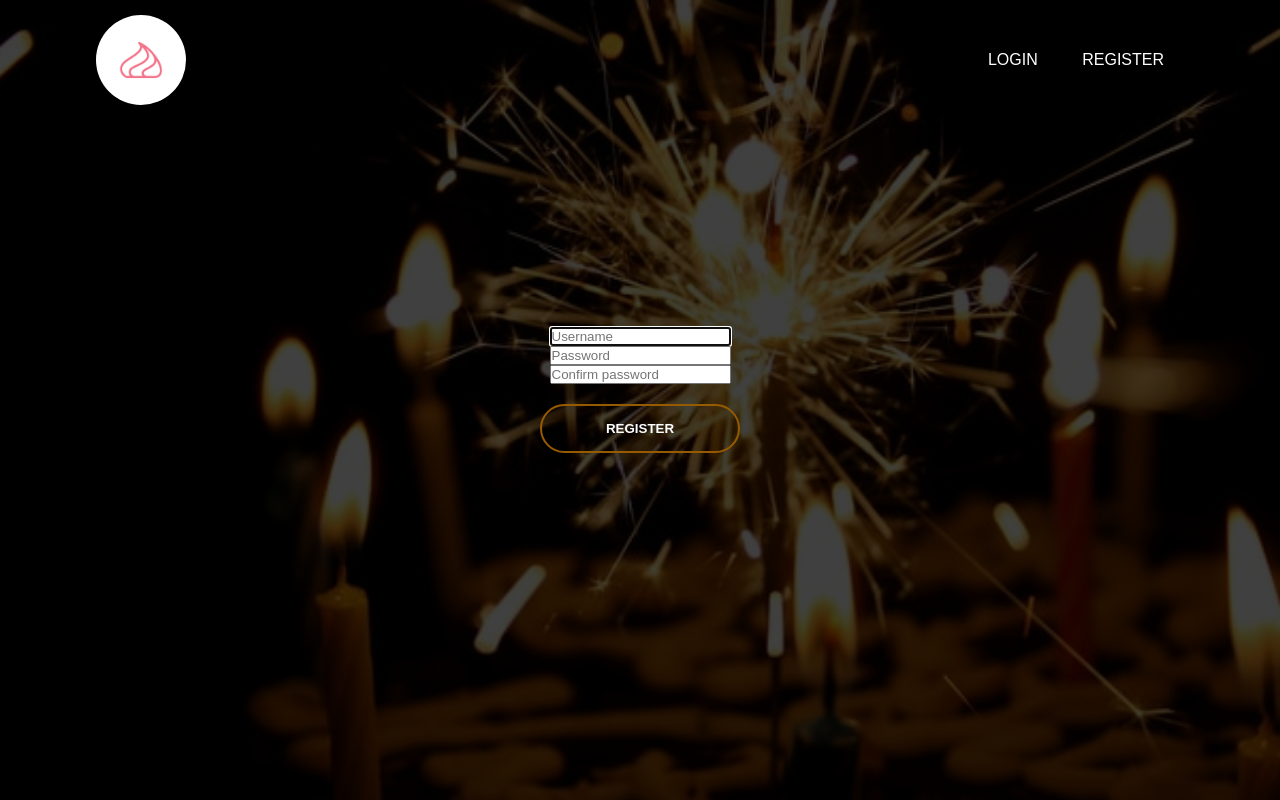
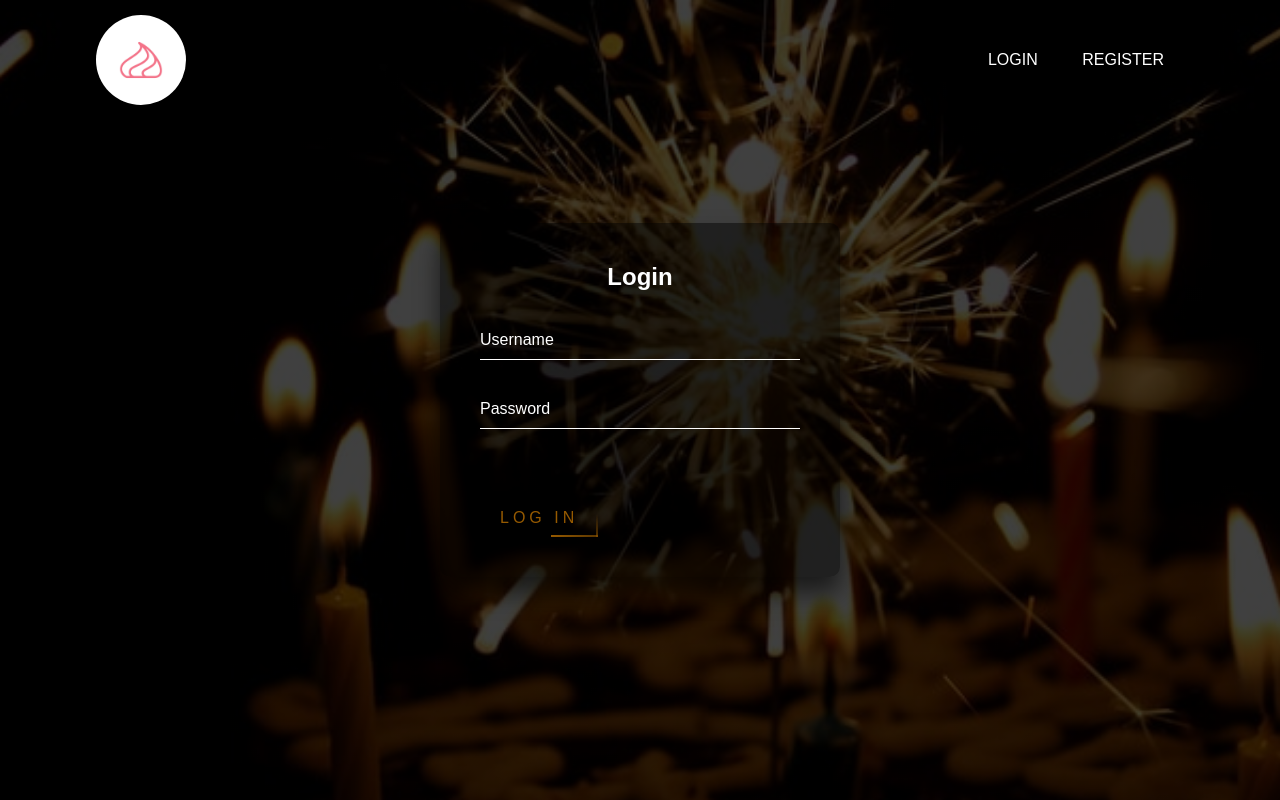
Before and after one commit to Raymw1/Birthdays50, a Flask app: page /register in a window 1280 px wide. Run offline with Flask 2, Linux system fonts and the light colour scheme; some libraries are stand-ins or nearby versions.

Commit message:
Login finished(I think)

```diff
--- a/application.py
+++ b/application.py
@@ -119,25 +119,24 @@ def login():
     # User reached route via POST (as by submitting a form via POST)
     if request.method == "POST":
         username = request.form.get("username")
-        password = request.form.get("password")
+        password = request.form.get("pwd")
         # Ensure username was submitted
         if not username:
-            return apology("must provide username", 403)
+            return apology("Provide an username", 403)
 
         # Ensure password was submitted
         elif not password:
-            return apology("must provide password", 403)
+            return apology("Provide a password", 403)
 
         rows = db.execute("SELECT * FROM users WHERE username = ?", username)
         # Ensure username exists and password is correct
         if len(rows) != 1 or not check_password_hash(rows[0]["hash"], password):
-            return apology("invalid username and/or password", 403)
+            return apology("Provide a valid username and/or password", 403)
 
         # Remember which user has logged in
         session["user_id"] = rows[0]["id"]
         # Redirect user to home page
         return redirect("/")
-
     # User reached route via GET (as by clicking a link or via redirect)
     else:
         return render_template("login.html")
--- a/static/styles.css
+++ b/static/styles.css
@@ -1,3 +1,5 @@
+/* WELCOME AND NAVBAR */
+
 * {
     margin: 0;
     padding: 0;
@@ -62,7 +64,7 @@ nav ul li:hover::after {
     width: 100%;
 }
 
-main {
+.welcome {
     color: #fff;
     width: 100%;
     position: absolute;
@@ -71,18 +73,18 @@ main {
     text-align: center;
 }
 
-main h1 {
+.welcome h1 {
     font-size: 70px;
     margin-top: 80px;
 }
 
-main p {
+.welcome p {
     margin: 20px auto;
     font-weight: 100;
     line-height: 25px;
 }
 
-button {
+.welcome a button {
     width: 200px;
     padding: 15px 0;
     text-align: center;
@@ -99,7 +101,7 @@ button {
     text-transform: uppercase;
 }
 
-button a {
+.welcome a {
     text-decoration: none;
     color: #fff;
     text-transform: uppercase;
@@ -117,19 +119,15 @@ button a {
     transition: 0.5s;
 }
 
-button:hover a .tohover {
+.welcome a button:hover .tohover {
     width: 100%;
 }
 
-
-button:hover .tohover {
-    width: 100%;
-}
-
-button:hover {
+.welcome a button:hover {
     border: none;
 }
 
+/* LOGIN  */
 
 html {
   height: 100%;
@@ -195,7 +193,7 @@ html {
   font-size: 12px;
 }
 
-  .login-box form a {
+.login-box form button {
   position: relative;
   display: inline-block;
   padding: 10px 20px;
@@ -209,7 +207,7 @@ html {
   letter-spacing: 4px
 }
 
-  .login-box a:hover {
+.login-box button:hover {
   background: #965a00;
   color: #fff;
   border-radius: 5px;
@@ -219,12 +217,12 @@ html {
               0 0 100px #965a00;
 }
 
-  .login-box a span {
+.login-box button span {
   position: absolute;
   display: block;
 }
 
-  .login-box a span:nth-child(1) {
+.login-box button span:nth-child(1) {
   top: 0;
   left: -100%;
   width: 100%;
@@ -242,7 +240,7 @@ html {
   }
 }
 
-  .login-box a span:nth-child(2) {
+.login-box button span:nth-child(2) {
   top: -100%;
   right: 0;
   width: 2px;
@@ -261,7 +259,7 @@ html {
   }
 }
 
-  .login-box a span:nth-child(3) {
+.login-box button span:nth-child(3) {
   bottom: 0;
   right: -100%;
   width: 100%;
@@ -280,7 +278,7 @@ html {
   }
 }
 
-  .login-box a span:nth-child(4) {
+.login-box button span:nth-child(4) {
   bottom: -100%;
   left: 0;
   width: 2px;
@@ -289,6 +287,11 @@ html {
   animation: btn-anim4 1s linear infinite;
   animation-delay: .75s
 }
+.novis {
+    background: none;
+    border: none;
+  }
+
 
 @keyframes btn-anim4 {
   0% {
--- a/templates/apology.html
+++ b/templates/apology.html
@@ -5,6 +5,7 @@
 {% endblock %}
 
 {% block main %}
-    {% block h1 %}Apology{% endblock %}
+<main class="welcome">
     <img alt="{{ top }}" class="border" src="http://memegen.link/custom/{{ top | urlencode }}/{{ bottom | urlencode }}.jpg?alt=https://api.memegen.link/images/drake.jpg" width="280" title="{{ top }}">
+</main>
 {% endblock %}
--- a/templates/index.html
+++ b/templates/index.html
@@ -5,10 +5,12 @@
 {% endblock %}
 
 {% block main %}
+<main class="welcome">
     <h1>BIRTHDAYS50</h1>
     <p>You will never forget your friends' birthday!</p>
     <div>
-        <button type="button"><a href="/login"><span class="tohover"></span>LOGIN</a></button>
-        <button type="button"><a href="/register"><span class="tohover"></span>REGISTER</a></button>
+        <a href="/login"><button type="button"><span class="tohover"></span>LOGIN</button></a>
+        <a href="/register"><button type="button"><span class="tohover"></span>REGISTER</button></a>
     </div>
+</main>
 {% endblock %}
--- a/templates/layout.html
+++ b/templates/layout.html
@@ -14,7 +14,7 @@
         <header>
             <nav>
                 <div class="cropped">
-                    <img src="../static/logo.jpg" class="logo" alt="logo">
+                    <a href="/"><img src="../static/logo.jpg" class="logo" alt="logo"></a>
                 </div>
                     <ul>
                         {% if session.user_id %}
@@ -34,9 +34,7 @@
         </header>
     </div>
 
-    <main>
         {% block main %}{% endblock %}
-    </main>
 
     <footer class="small text-center text-muted">
         <!-- Data provided for free by <a href="https://iextrading.com/developer">IEX</a>. View <a
--- a/templates/register.html
+++ b/templates/register.html
@@ -1,11 +1,4 @@
-{% extends "layout.html" %}
-
-{% block title %}
-    Register
-{% endblock %}
-
-{% block main %}
-    <form action="/register" method="post">
+    <!-- <form action="/register" method="post">
         <div class="form-group">
             <input autocomplete="off" autofocus class="form-control" name="username" placeholder="Username" type="text">
         </div>
@@ -16,5 +9,34 @@
             <input class="form-control" name="confirmation" placeholder="Confirm password" type="password">
         </div>
         <button class="btn btn-primary" type="submit">Register</button>
-    </form>
+    </form> -->
+
+{% extends "layout.html" %}
+
+{% block title %}
+    Log In
 {% endblock %}
+
+{% block main %}
+<main>
+    <div class="login-box">
+        <h2>Login</h2>
+        <form action="/login" method="post">
+            <div class="user-box">
+                <input type="text" name="username" required>
+                <label for="username">Username</label>
+            </div>
+            <div class="user-box">
+                <input type="password" name="pwd" required>
+                <label for="pwd">Password</label>
+            </div>
+            <button class="novis" type="submit">
+                <span></span>
+                <span></span>
+                <span></span>
+                <span></span>
+                Log In</button>
+        </form>
+    </div>
+</main>
+{% endblock %}
```
Also changed, not shown: templates/login.html (+4 -12 lines), README.md (added). Lines whose indentation alone changed are shown as unchanged.
